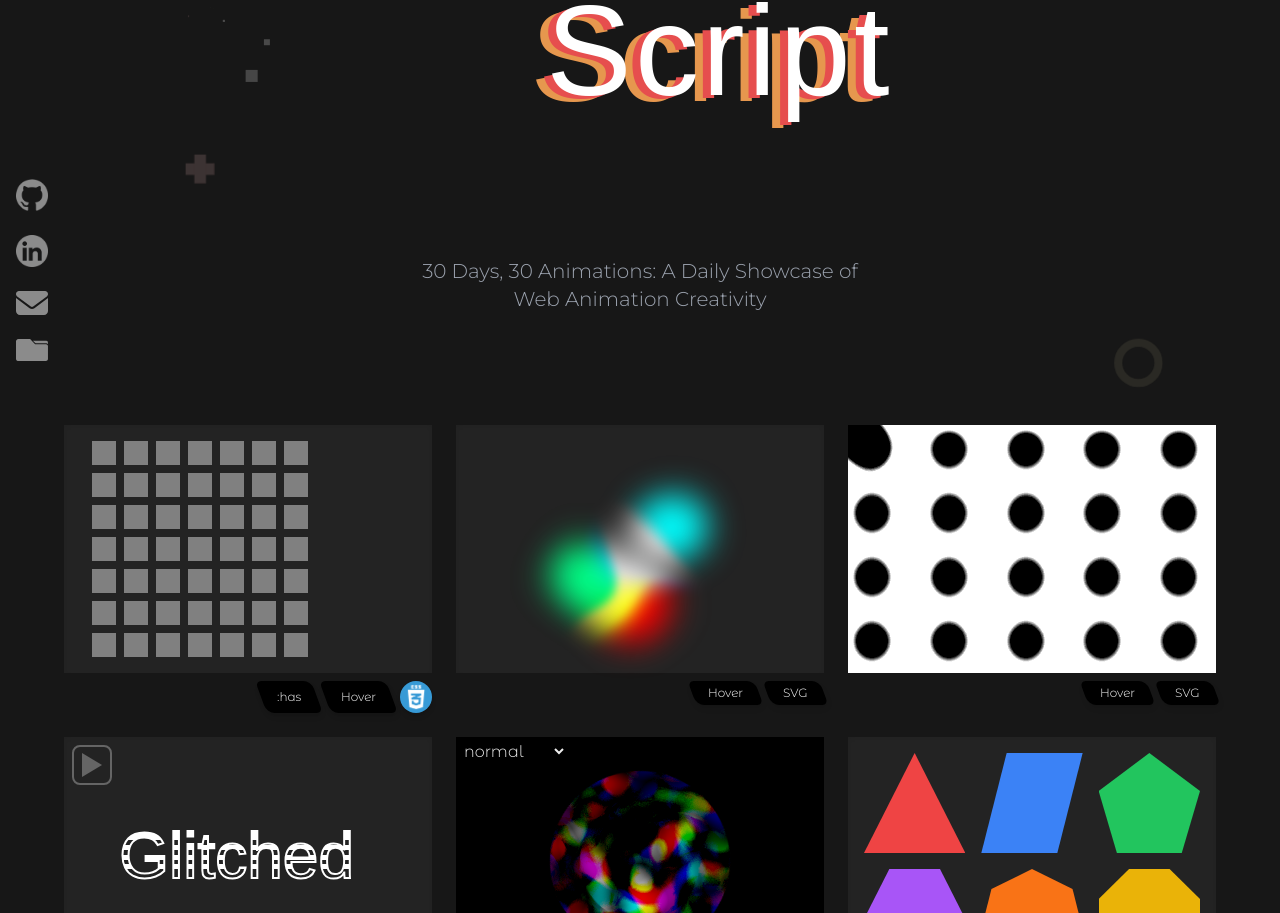
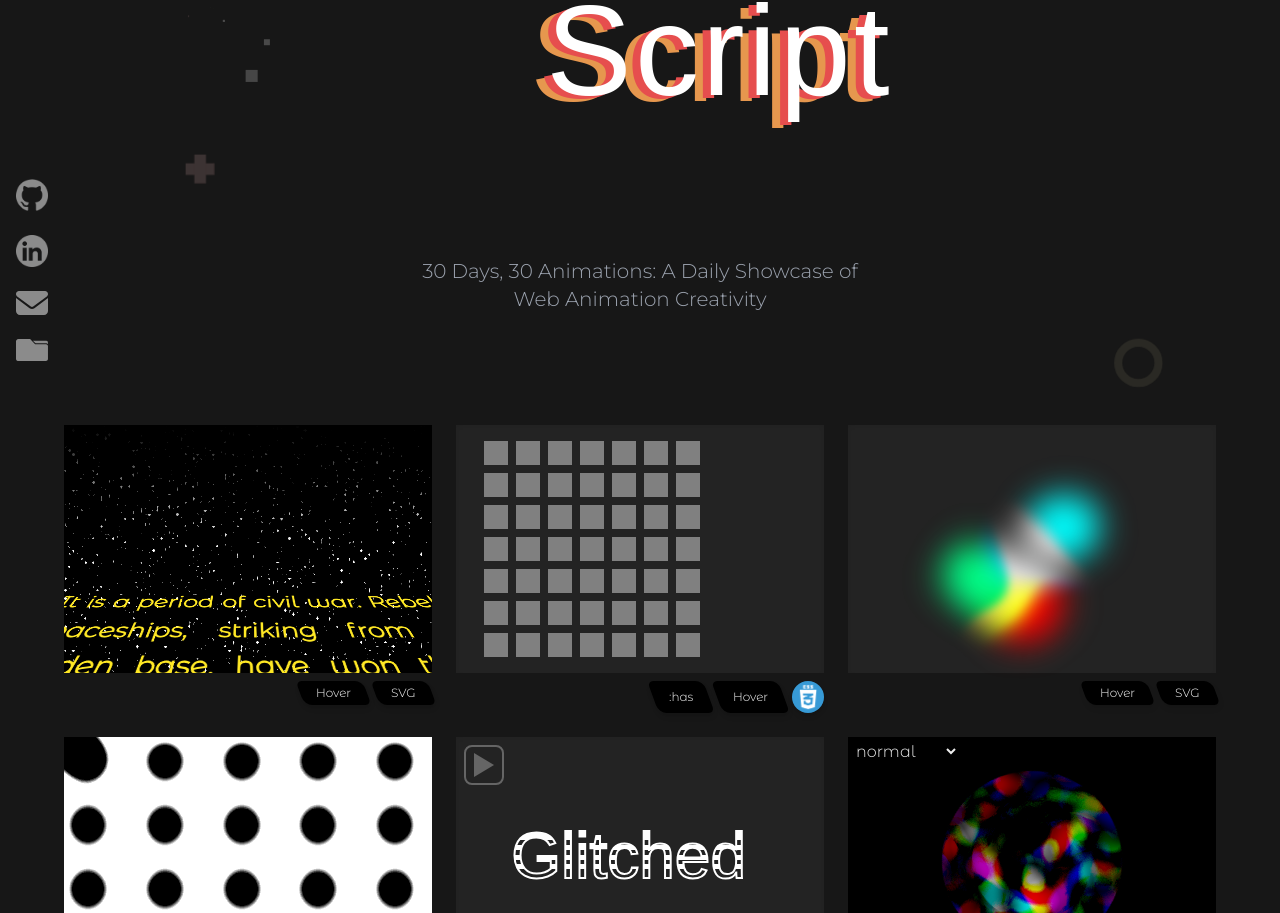
Before and after one commit to mlee2197/motion-script, a Next.js app: page / in a window 1280 px wide. Shown: the part 407-1320 px from the top of the page. Built offline with nearby package versions, Linux system fonts and the light colour scheme; a web font is replaced by a local one.

Commit message:
create star wars animation

```diff
--- /dev/null
+++ b/src/app/animations/StarWars.tsx
@@ -0,0 +1,46 @@
+const StarWars = () => {
+
+  return (
+    <div className="animation-container [perspective:300px]">
+      <svg width="111%" height="111%" xmlns="http://www.w3.org/2000/svg">
+        <filter id="stars" width="100%" height={"100%"}>
+          <feTurbulence
+            baseFrequency="0.25"
+            result="NOISE"
+          />
+          <feColorMatrix values="0 0 0 9 -4
+                               0 0 0 9 -4
+                               0 0 0 9 -4
+                               0 0 0 0 1"/>
+        </filter>
+        <rect width={"100%"} height={"100%"} className="absolute left-0 top-0 right-0 w-full h-full" style={{
+          filter: "url(#stars)"
+        }}></rect>
+      </svg>
+      <p id="star-wars--text">
+        It is a period of civil war.
+        Rebel spaceships, striking
+        from a hidden base, have won
+        their first victory against
+        the evil Galactic Empire.
+        During the battle, Rebel
+        spies managed to steal secret
+        plans to the Empire's
+        ultimate weapon, the DEATH
+        STAR, an armored space
+        station with enough power to
+        destroy an entire planet.
+        Pursued by the Empire's
+        sinister agents, Princess
+        Leia races home aboard her
+        starship, custodian of the
+        stolen plans that can save
+        her people and restore
+        freedom to the galaxy...
+      </p>
+      <div className="absolute top-0 left-0 right-0 w-full h-1/2 bg-gradient-to-b from-black to-transparent"></div>
+    </div>
+  )
+}
+
+export default StarWars;
--- a/src/app/globals.css
+++ b/src/app/globals.css
@@ -167,15 +167,7 @@ body {
     }
   }
 
-  @keyframes hue-rotate {
-    from {
-      filter: hue-rotate(0deg);
-    }
 
-    to {
-      filter: hue-rotate(360deg);
-    }
-  }
 }
 
 @layer components {
@@ -345,27 +337,27 @@ body {
     }
 
     &:has(.circle-1:hover) {
-      .circle-1 > .box {
+      .circle-1>.box {
         background-color: aquamarine;
         transform: scale(1.1) translateY(-4px);
         box-shadow: 0 0 10px 0 rgba(0, 255, 255, 0.7);
       }
 
-      .circle-2 > .box {
+      .circle-2>.box {
         background-color: aquamarine;
         transform: scale(0.75) translateY(-4px);
         opacity: 0.75;
         box-shadow: 0 0 10px 0 rgba(0, 255, 255, 0.7);
       }
 
-      .circle-3 > .box {
+      .circle-3>.box {
         background-color: aquamarine;
         transform: scale(0.5) translateY(-4px);
         opacity: 0.55;
         box-shadow: 0 0 10px 0 rgba(0, 255, 255, 0.7);
       }
 
-      .circle-4 > .box {
+      .circle-4>.box {
         background-color: aquamarine;
         transform: scale(0.25) translateY(-4px);
         opacity: 0.25;
@@ -374,27 +366,27 @@ body {
     }
 
     &:has(.circle-2:hover) {
-      .circle-2 > .box {
+      .circle-2>.box {
         background-color: aquamarine;
         transform: scale(1.1) translateY(-4px);
         box-shadow: 0 0 10px 0 rgba(0, 255, 255, 0.7);
       }
 
-      .circle-1 > .box {
+      .circle-1>.box {
         background-color: aquamarine;
         transform: scale(0.75) translateY(-4px);
         opacity: 0.75;
         box-shadow: 0 0 10px 0 rgba(0, 255, 255, 0.7);
       }
 
-      .circle-3 > .box {
+      .circle-3>.box {
         background-color: aquamarine;
         transform: scale(0.75) translateY(-4px);
         opacity: 0.75;
         box-shadow: 0 0 10px 0 rgba(0, 255, 255, 0.7);
       }
 
-      .circle-4 > .box {
+      .circle-4>.box {
         background-color: aquamarine;
         transform: scale(0.5) translateY(-4px);
         opacity: 0.5;
@@ -403,27 +395,27 @@ body {
     }
 
     &:has(.circle-3:hover) {
-      .circle-3 > .box {
+      .circle-3>.box {
         background-color: aquamarine;
         transform: scale(1.1) translateY(-4px);
         box-shadow: 0 0 10px 0 rgba(0, 255, 255, 0.7);
       }
 
-      .circle-1 > .box {
+      .circle-1>.box {
         background-color: aquamarine;
         transform: scale(0.5) translateY(-4px);
         opacity: 0.55;
         box-shadow: 0 0 10px 0 rgba(0, 255, 255, 0.7);
       }
 
-      .circle-2 > .box {
+      .circle-2>.box {
         background-color: aquamarine;
         transform: scale(0.75) translateY(-4px);
         opacity: 0.75;
         box-shadow: 0 0 10px 0 rgba(0, 255, 255, 0.7);
       }
 
-      .circle-4 > .box {
+      .circle-4>.box {
         background-color: aquamarine;
         transform: scale(0.75) translateY(-4px);
         opacity: 0.75;
@@ -432,27 +424,27 @@ body {
     }
 
     &:has(.circle-4:hover) {
-      .circle-4 > .box {
+      .circle-4>.box {
         background-color: aquamarine;
         transform: scale(1.1) translateY(-4px);
         box-shadow: 0 0 10px 0 rgba(0, 255, 255, 0.7);
       }
 
-      .circle-1 > .box {
+      .circle-1>.box {
         background-color: aquamarine;
         transform: scale(0.25) translateY(-4px);
         opacity: 0.25;
         box-shadow: 0 0 10px 0 rgba(0, 255, 255, 0.7);
       }
 
-      .circle-2 > .box {
+      .circle-2>.box {
         background-color: aquamarine;
         transform: scale(0.5) translateY(-4px);
         opacity: 0.55;
         box-shadow: 0 0 10px 0 rgba(0, 255, 255, 0.7);
       }
 
-      .circle-3 > .box {
+      .circle-3>.box {
         background-color: aquamarine;
         transform: scale(0.75) translateY(-4px);
         opacity: 0.75;
@@ -461,4 +453,22 @@ body {
 
     }
   }
+
+  @keyframes star-wars-text-translate {
+    0% {
+      transform: rotateX(60deg) translateY(50%) translateZ(150px);
+    }
+
+    100% {
+      transform: rotateX(60deg) translateY(-150%) translateZ(150px);
+    }
+  }
+
+  #star-wars--text {
+    @apply absolute top-[0%] left-0 p-6 leading-relaxed text-xl text-[#FFE825] font-bold;
+    perspective: 20px;
+    animation: star-wars-text-translate 30s ease-in infinite;
+    text-align: justify;
+  }
+
 }
--- a/src/app/page.tsx
+++ b/src/app/page.tsx
@@ -6,15 +6,17 @@ import {
   COMPONENT_CATEGORIES,
   CSS_PROPERTY_CATEGORIES,
 } from "@/static/categories";
-import Footer from "@/components/Footer";
-import PlayRestart from "./animations/PlayRestart";
-import OrigamiHeart from "./animations/OrigamiHeart";
-import Bump from "./animations/Bump";
+
+const StarWars = dynamic(() => import("./animations/StarWars"));
+const Footer = dynamic(() => import("@/components/Footer"), { ssr: false });
+const PlayRestart = dynamic(() => import("./animations/PlayRestart"), { ssr: false });
+const OrigamiHeart = dynamic(() => import("./animations/OrigamiHeart"), { ssr: false });
+const Bump = dynamic(() => import("./animations/Bump"));
 const Shapes = dynamic(() => import("./animations/Shapes"), { ssr: false });
 const Kaleidoscope = dynamic(() => import("./animations/Kaleidoscope"), { ssr: false });
 const TurbulentText = dynamic(() => import("./animations/TurbulentText"), { ssr: false });
-const Blob = dynamic(() => import("./animations/Blob"), { ssr: false });
-const LoadingBlob = dynamic(() => import("./animations/LoadingBlob"), { ssr: false });
+const Blob = dynamic(() => import("./animations/Blob"));
+const LoadingBlob = dynamic(() => import("./animations/LoadingBlob"));
 
 const Desert = dynamic(() => import("./animations/Desert"), { ssr: false });
 const Crt = dynamic(() => import("./animations/Crt"), { ssr: false });
@@ -27,6 +29,11 @@ export default function Home() {
       <main>
         <Hero />
         <div className="grid gap-6 px-4 py-8 md:grid-cols-2 md:px-[64px] lg:grid-cols-3">
+          <Card
+            tags={[CSS_PROPERTY_CATEGORIES.hover, COMPONENT_CATEGORIES.svg]}
+          >
+            <StarWars />
+          </Card>
           <Card
             tags={[CSS_PROPERTY_CATEGORIES.has, CSS_PROPERTY_CATEGORIES.hover]}
             tool={ANIMATION_TOOLS.css}
```
Also changed, not shown: 1 other file (tests, documents, lock files or other folders).
